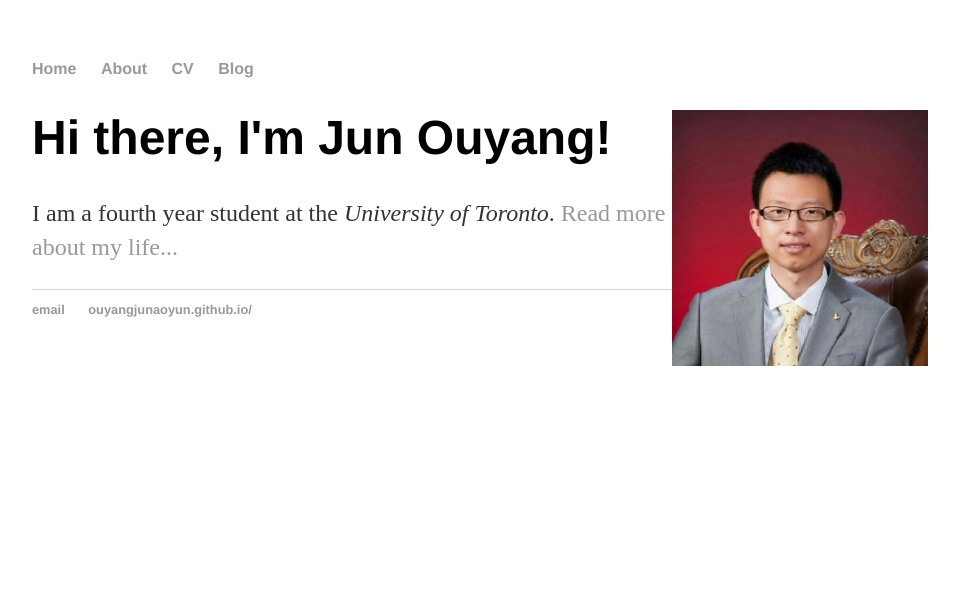
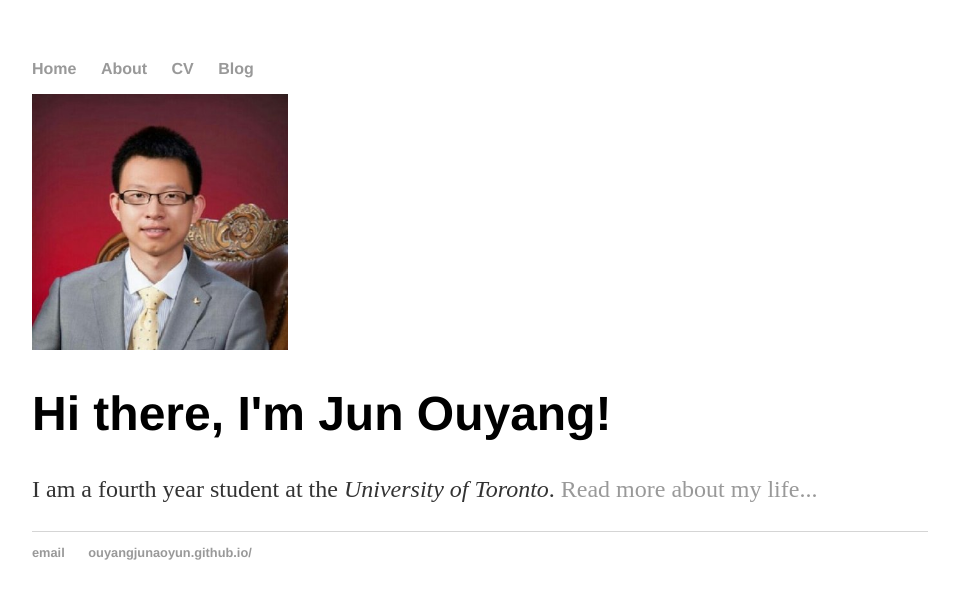
Before and after one commit to ouyangjunaoyun/mywebsite, a Jekyll site: the page built from index.html, in a window 1280 px wide. Shown: the top 599 px of the page, without its empty margins (160-1119 px from the left). Built offline with Jekyll 4.4.1, drawn with Linux system fonts in a browser that asks for light colours.

Commit message:
Update index.html

```diff
--- a/index.html
+++ b/index.html
@@ -5,7 +5,7 @@ title: Jun Ouyang, University of Toronto
 
 <picture>
 
-	<img SRC="https://ouyangjunaoyun.github.io/photo/profile.jpg" ALT="Profile Photo" WIDTH=256 HEIGHT=256 align="right">
+	<img SRC="https://ouyangjunaoyun.github.io/photo/profile.jpg" ALT="Profile Photo" WIDTH=256 HEIGHT=256 style="width:auto;">
 </picture>
 
 <div class="blurb">
```
